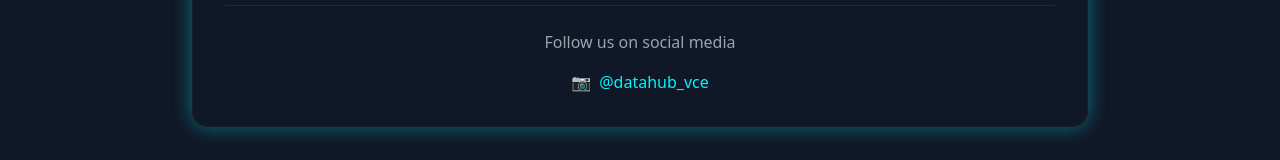
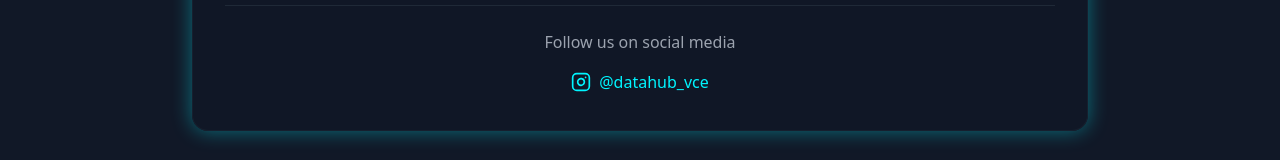
Before and after one commit to katkurisanjay/datafusion25, a React (Vite) app: page / in a window 1280 px wide. Shown: the part 7770-7930 px from the top of the page. Built offline with nearby package versions, Linux system fonts and the light colour scheme.

Commit message:
Update Contact.tsx

```diff
--- a/src/components/Contact.tsx
+++ b/src/components/Contact.tsx
@@ -1,3 +1,5 @@
+import { Instagram } from "lucide-react";
+
 const Contact = () => {
   return (
     <section id="contact" className="py-20 px-4 bg-dark-card">
@@ -28,6 +30,7 @@ const Contact = () => {
                 <span>📧</span>
                 <span>info@vaagdevi.edu.in</span>
               </a>
+
               <a
                 href="tel:+918886536969"
                 className="flex items-center justify-center space-x-2 text-accent hover:text-primary transition-colors"
@@ -39,13 +42,14 @@ const Contact = () => {
 
             <div className="pt-6 border-t border-dark-border">
               <p className="text-text-muted mb-4">Follow us on social media</p>
+
               <a
                 href="https://instagram.com/datahub_vce"
                 target="_blank"
                 rel="noopener noreferrer"
                 className="inline-flex items-center space-x-2 text-accent hover:text-primary transition-colors"
               >
-                <span>📷</span>
+                <Instagram size={20} />
                 <span>@datahub_vce</span>
               </a>
             </div>
```
